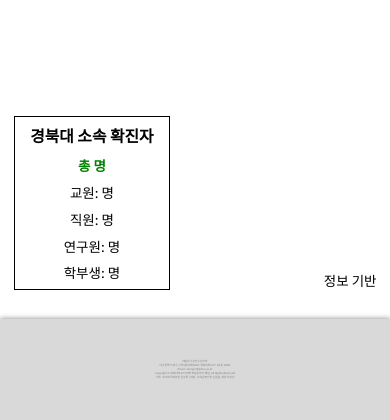
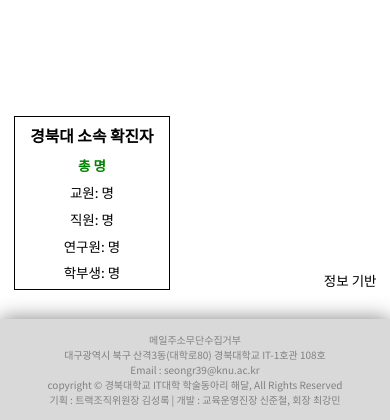
Before and after one commit to ewsn1593/Corona_Map_KNU, a Django app: template main/templates/main/index.html in a window 390 px wide. Shown: the part 424-844 px from the top of the page. Run offline with Django 3.2, Linux system fonts and the light colour scheme; the template is opened without the code that fills it, so the values that code supplies are empty; some libraries are stand-ins or nearby versions.

Commit message:
mobile fontsize

```diff
--- a/main/static/main/index.css
+++ b/main/static/main/index.css
@@ -516,7 +516,7 @@
         position:fixed;
         display:flex;
         height:10%;
-        font-size:0.7vw;
+        font-size:10px;
         color:gray;
         background-color: #d9d9d9;
         text-align:center;
@@ -661,7 +661,7 @@
         position:fixed;
         display:flex;
         height:12%;
-        font-size:0.7vw;
+        font-size:10px;
         color:gray;
         background-color: #d9d9d9;
         text-align:center;
```
